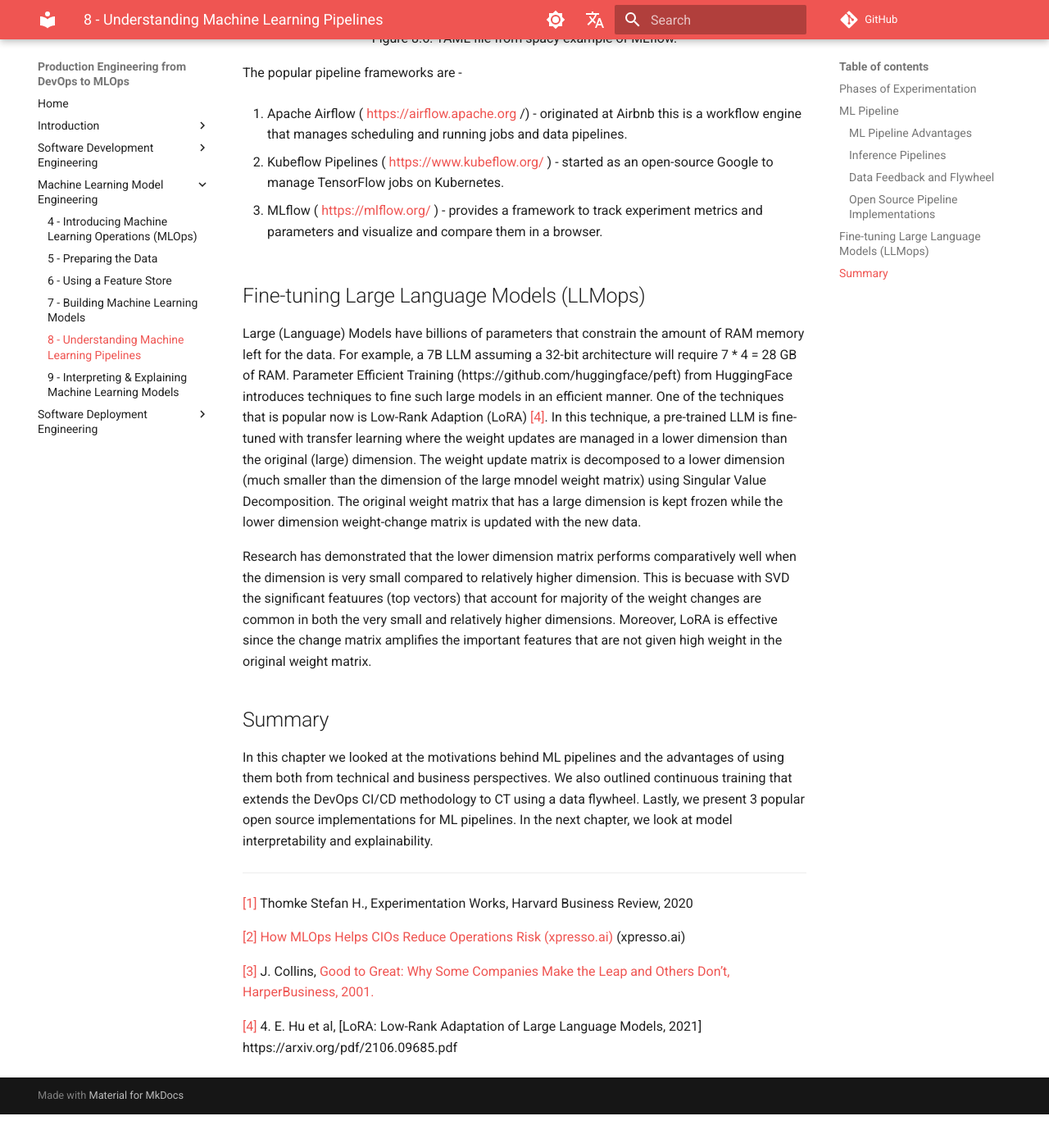
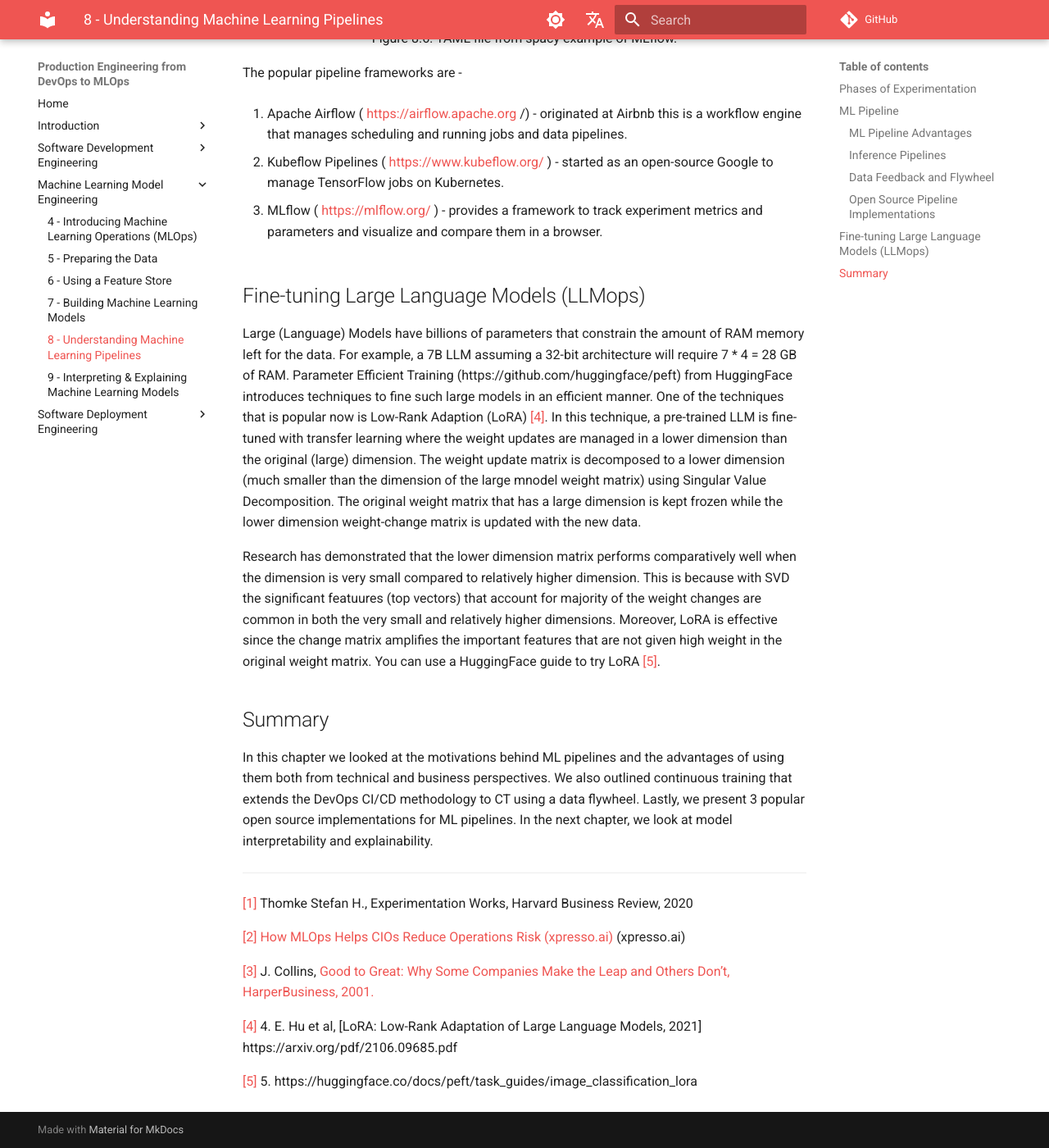
Before and after one commit to sebastiendonadio/devopsmlops, an MkDocs documentation site: the page built from chapters/10-chapter8.md, in a window 1280 px wide and 1400 px high, scrolled down 4450 px. Shown: the whole window at 82% size. Built offline with MkDocs 1.6.1 and Material for MkDocs 9.7.7, drawn with Linux system fonts in a browser that asks for light colours; comment, search, counter and statistics services are not loaded; before the commit the page ends 5809 px from its top, so only the background shows below that.

Commit message:
Update 10-chapter8.md

```diff
--- a/chapters/10-chapter8.md
+++ b/chapters/10-chapter8.md
@@ -255,7 +255,7 @@
 
 Large (Language) Models have billions of parameters that constrain the amount of RAM memory left for the data. For example, a 7B LLM assuming a 32-bit architecture will require 7 * 4 = 28 GB of RAM. Parameter Efficient Training (https://github.com/huggingface/peft) from HuggingFace introduces techniques to fine such large models in an efficient manner. One of the techniques that is popular now is Low-Rank Adaption (LoRA) [[4]](Chapter8.html#ftnt4). In this technique, a pre-trained LLM is fine-tuned with transfer learning where the weight updates are managed in a lower dimension than the original (large) dimension. The weight update matrix is decomposed to a lower dimension (much smaller than the dimension of the large mnodel weight matrix) using Singular Value Decomposition. The original weight matrix that has a large dimension is kept frozen while the lower dimension weight-change matrix is updated with the new data.
 
-Research has demonstrated that the lower dimension matrix performs comparatively well when the dimension is very small compared to relatively higher dimension. This is becuase with SVD the significant featuures (top vectors) that account for majority of the weight changes are common in both the very small and relatively higher dimensions. Moreover, LoRA is effective since the change matrix amplifies the important features that are not given high weight in the original weight matrix.
+Research has demonstrated that the lower dimension matrix performs comparatively well when the dimension is very small compared to relatively higher dimension. This is because with SVD the significant featuures (top vectors) that account for majority of the weight changes are common in both the very small and relatively higher dimensions. Moreover, LoRA is effective since the change matrix amplifies the important features that are not given high weight in the original weight matrix. You can use a HuggingFace guide to try LoRA [[5]](Chapter8.html#ftnt5).
 
 ##  Summary
 
@@ -275,3 +275,6 @@
 
 
 [[4]](Chapter8.html#ftnt_ref4)   4. E. Hu et al, [LoRA: Low-Rank Adaptation of Large Language Models, 2021] https://arxiv.org/pdf/2106.09685.pdf
+
+
+[[5]](Chapter8.html#ftnt_ref5)   5. https://huggingface.co/docs/peft/task_guides/image_classification_lora
```
